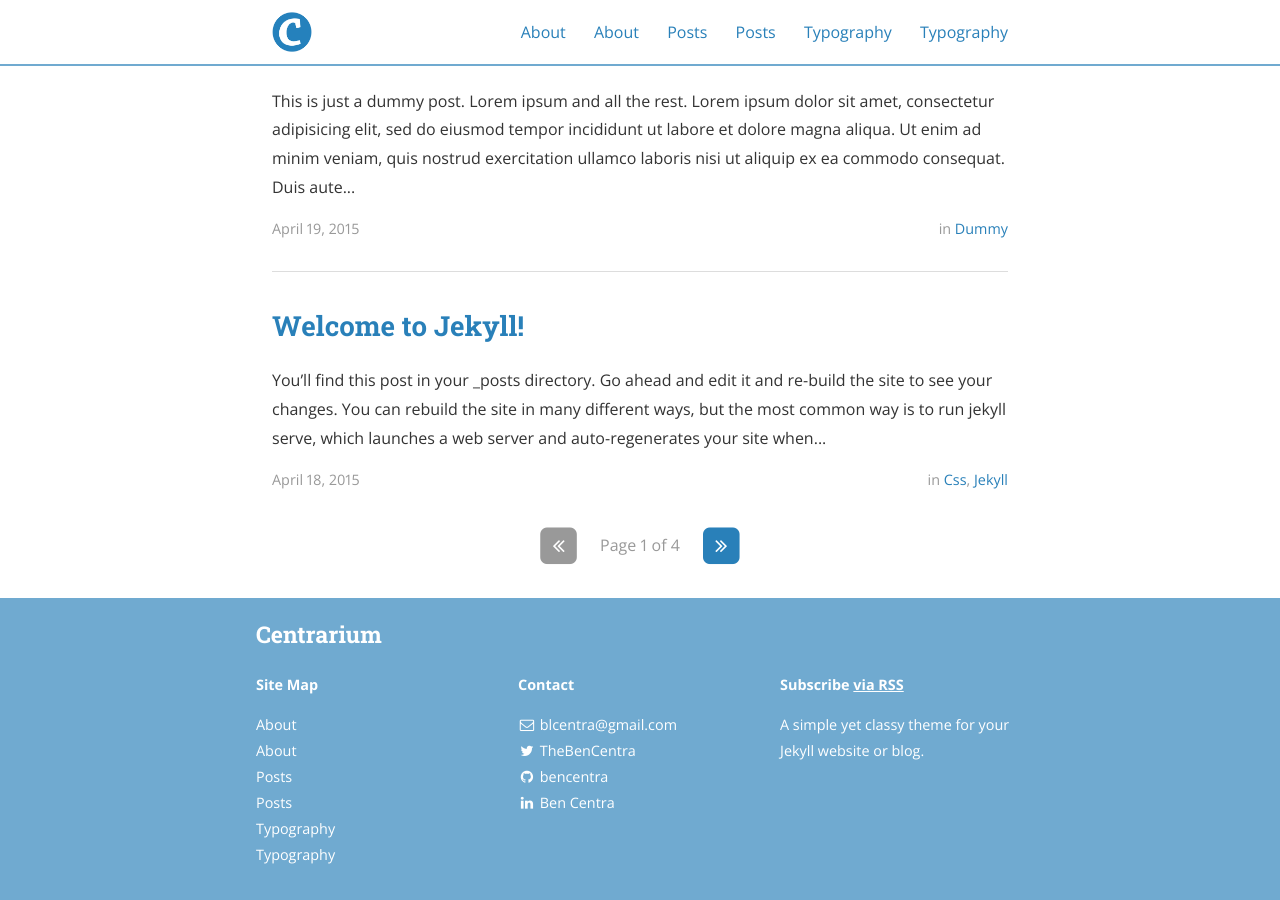
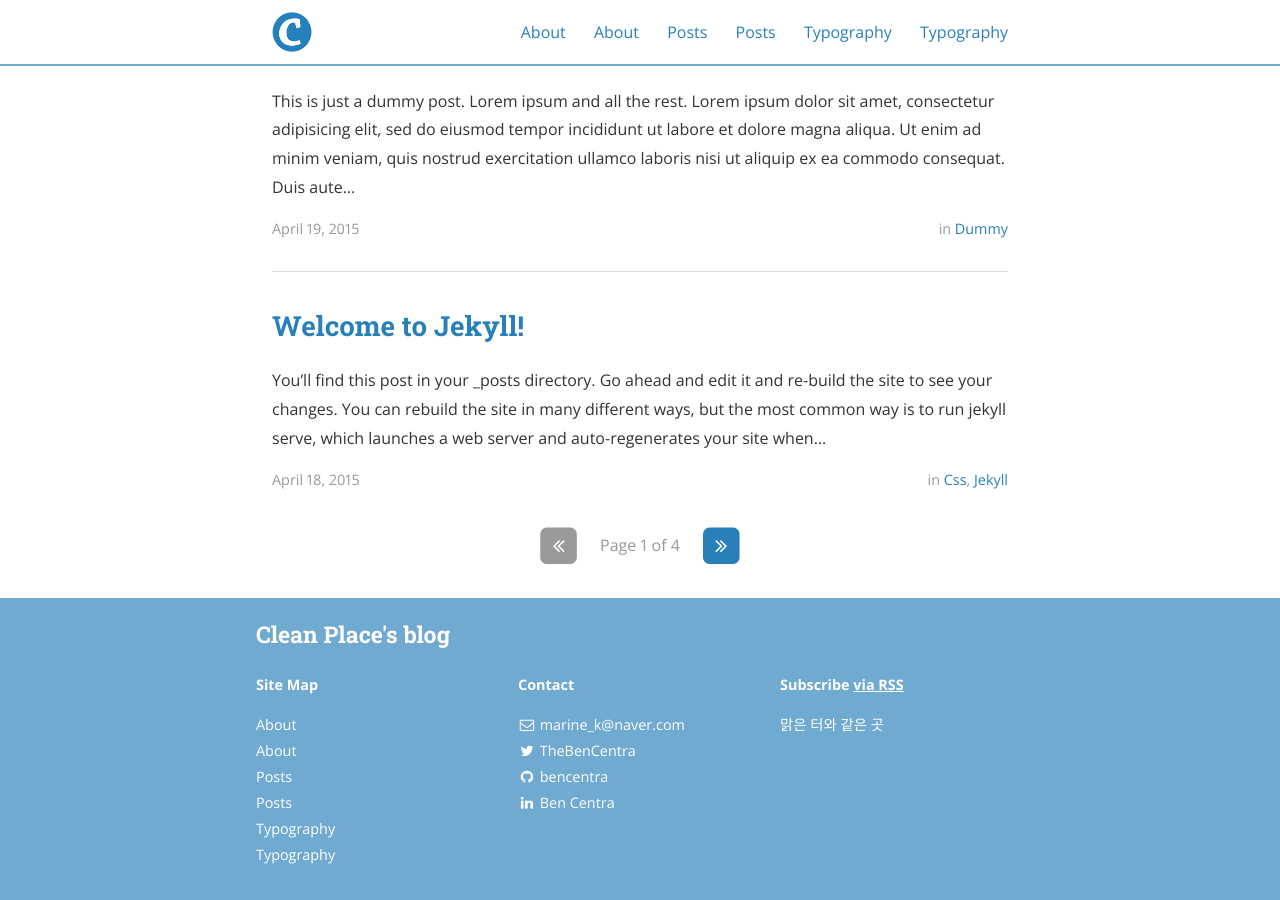
Before and after one commit to cleanplace/cleanplace.github.io, a Jekyll site: the page built from index.html, in a window 1280 px wide and 900 px high, scrolled down 1298 px. Built offline with Jekyll 4.4.1, drawn with Linux system fonts in a browser that asks for light colours; nearby versions of some CDN libraries; the list of posts is cut into pages by our own code; some of the changed text lies outside the part shown.

Commit message:
Initial blog setup

```diff
--- a/_config.yml
+++ b/_config.yml
@@ -9,12 +9,12 @@ exclude:
   - "/vendor/"
 
 # Site settings
-title: Centrarium
-subtitle: "A simple yet classy theme for your Jekyll website or blog"
-email: blcentra@gmail.com
-name: Ben Centra
+title: Clean Place's blog
+subtitle: "NLP 개발자의 블로그"
+email: marine_k@naver.com
+name: Kim Ji An
 description: >
-  A simple yet classy theme for your Jekyll website or blog.
+  맑은 터와 같은 곳
 # Base URL of site (i.e. /blog). It should always start with a slash,
 # and never end with a slash. Set it to a blank value if hosting at the
 # root of your server.
```
